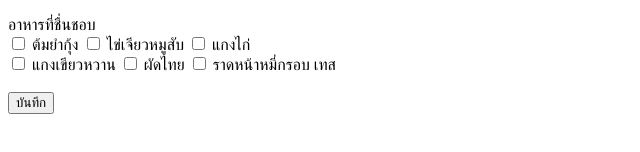
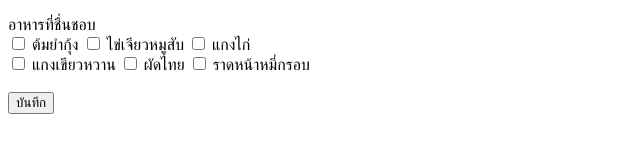
Before and after one commit to Jakkarin2311/week02, a plain HTML site: page index.html in a window 1280 px wide. Shown: the part 572-724 px from the top of the page, 0-640 px from the left. Drawn offline with Linux system fonts and the light colour scheme.

Commit message:
แก้ไขโค้ดตามที่ต้องการ

```diff
--- a/index.html
+++ b/index.html
@@ -73,7 +73,7 @@
         <input type="checkbox" id="pad_thai" name="favorite_food[]" value="pad_thai">
         <label for="pad_thai">ผัดไทย</label>
         <input type="checkbox" id="crispy_noodles" name="favorite_food[]" value="crispy_noodles">
-        <label for="crispy_noodles">ราดหน้าหมี่กรอบ เทส</label><br><br>
+        <label for="crispy_noodles">ราดหน้าหมี่กรอบ</label><br><br>
 
         <input type="submit" value="บันทึก">
 
```
